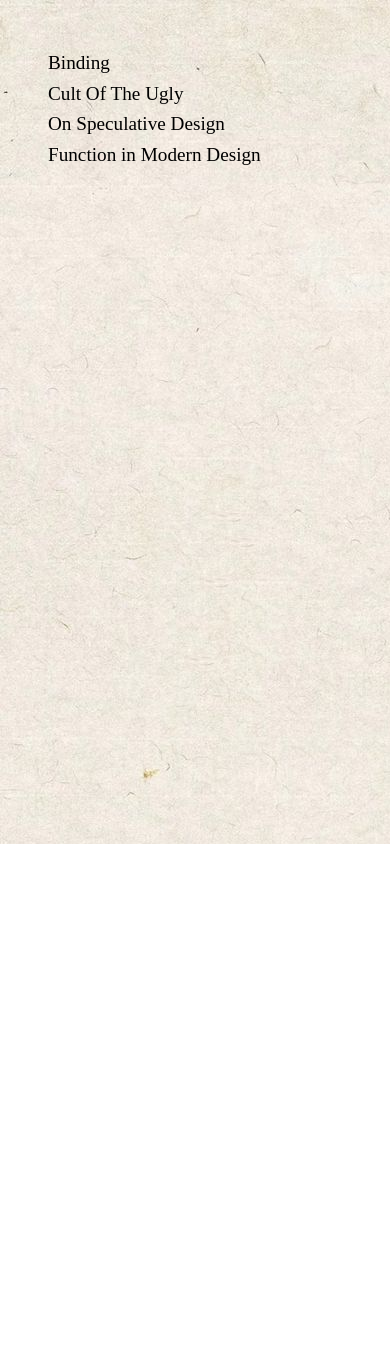
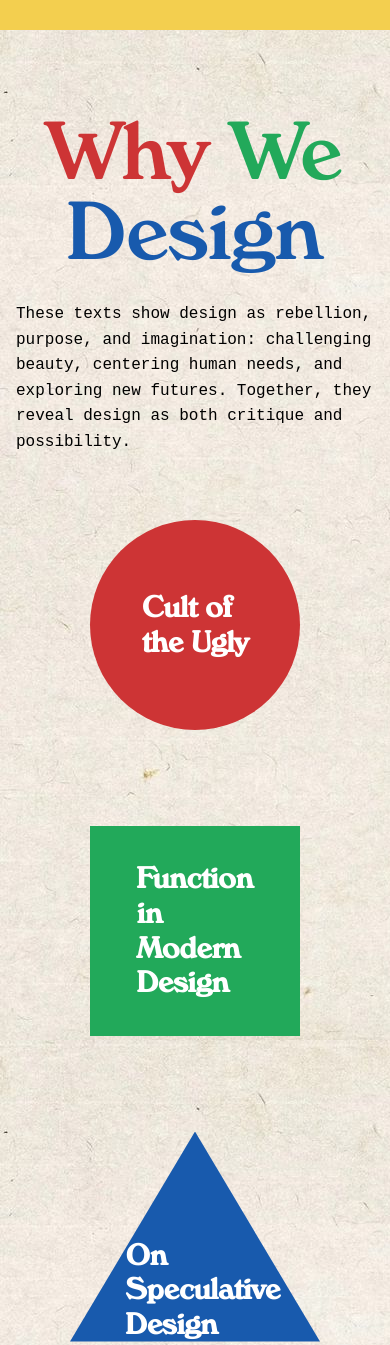
Before and after one commit to sacem069/binding, a plain HTML site: page index.html in a window 390 px wide. Shown: the top 1345 px of the page. Before the commit the page ends 844 px from the top, so only its background shows below. Drawn offline with Linux system fonts and the light colour scheme.

Commit message:
landing for mobile

```diff
--- a/FunctionInModernDesign/style.css
+++ b/FunctionInModernDesign/style.css
@@ -11,7 +11,6 @@
     background-color: #F8F3E7;
     font-family: 'IBM Plex Mono', monospace;
     cursor: url("images/cursor.png") 0 0, auto !important;
-
 }
 
 
--- a/common.css
+++ b/common.css
@@ -1,17 +1,132 @@
+@font-face {
+    font-family: "Verona Serial";
+    src: url("fonts/verona-serial/VeronaSerial-Medium.woff2") format("woff2");
+    font-weight: 500;
+
+}
+
 :root {
      background-image: url("images/texture.jpg");
     background-color: #ffffff;
+    font-size: 100%;
+    background-color: #F8F3E7;
+    font-family: 'IBM Plex Mono', monospace;
+    cursor: url("images/cursor.png") 0 0, auto !important;
 }
 
 body {
     cursor: url("images/cursor.png") 0 0, auto !important;
-
-    /* font-family: 'helvetica', sans-serif; */
     font-size: 1.2rem;
     line-height: 1.6;
-    padding: 3rem;
+    /* padding: 3rem; */
+
+.top-bar {
+  width: 100%;
+  height: 30px;
+  background-color: #F3CF4F;
+  top: 0;
+  left: 0;
+}
+
+
+h1{
+
+ font-family: "Verona Serial", serif;
+   font-weight: 500;
+   font-size: 5rem;
+   line-height: 5rem;
+   /* inline-size: 2rem; */
+    margin: 0 auto;
+    text-align: center;
+    margin-top: 5rem;
+}
+
+
+
+h2 {
+  font-size: 1rem;
+  margin-top: 2rem;
+  margin-bottom: 2rem;
+  margin-left: 1rem;
+  margin-right: 1rem;
+  text-align: left;
 
 }
+
+.red{
+    color: #CD3435;
+}
+
+.blue {
+    color:#185AAD;
+}
+
+.green {
+    color:#22A95A;
+}
+
+
+
+ .texts-shapes {
+  display: flex;
+  flex-direction: column;
+  align-items: center;
+  gap: 6rem;
+  margin-top: 4rem;
+  margin-bottom: 10rem;
+}
+
+
+.shape {
+  color: #fff;
+  font-family: "Verona Serial", serif;
+  font-weight: 700;
+  text-align: left;
+  display: flex;
+  align-items: center;
+  justify-content: center;
+}
+
+.shape p {
+  margin: 0;
+  line-height: 1.2;
+  font-size: 1.8rem;
+}
+
+
+.circle {
+  width: 210px;
+  height: 210px;
+  border-radius: 50%;
+  background: #CD3435;
+}
+
+.square {
+  width: 210px;
+  height: 210px;
+  background: #22A95A;
+}
+
+.triangle {
+  width: 250px;
+  height: 210px;
+  background: #185AAD;
+  clip-path: polygon(50% 0, 0 100%, 100% 100%);
+  align-items: flex-end;
+  padding-left: 1rem;
+}
+
+footer {
+  width: 100%;
+  height: 100px;
+  background-color: #F3CF4F;
+  font-size: 1rem;
+  /* top: 0; */
+  left: 0;
+}
+
+}
+
 
 * {
   cursor: url("../images/cursor.png") 0 0, auto !important;
--- a/index.html
+++ b/index.html
@@ -11,16 +11,51 @@
         </style>
 
 </head>
+
+<header> </header>
 <body>
-    <h1>Binding</h1>
-    <nav>
+
+<div class="top-bar"></div>
+    <h1>
+        <span class="red">Why</span>
+        <span class="green">We</span>
+        <span class="blue">Design</span>
+     </h1>
+
+
+    <h2> These texts show design as rebellion, purpose, and imagination: challenging beauty, centering human needs, and exploring new futures. Together, they reveal design as both critique and possibility. </h2>
+
+
+
+
+<section class="texts-shapes">
+  <a class="shape circle"  href="CultOfTheUgly/">
+    <p>Cult of<br>the Ugly</p>
+  </a>
+
+  <a class="shape square" href="FunctionInModernDesign/index.html">
+    <p>Function<br>in<br>Modern<br>Design</p>
+  </a>
+
+  <a class="shape triangle" href="OnSpeculativeDesign/index.html">
+    <p>On<br>Speculative<br>Design</p>
+
+  </a>
+</section>
+
+    <!-- <nav>
         <ol>
-            <li><a href="CultOfTheUgly/">Cult Of The Ugly</a></li>
-            <li><a href="OnSpeculativeDesign/index.html">On Speculative Design</a></li>
-            <li><a href="FunctionInModernDesign/index.html">Function in Modern Design</a></li>
+            <li><a class = "first" href="CultOfTheUgly/">Cult Of The Ugly</a></li>
+            <li><a class = "second" href="OnSpeculativeDesign/index.html">On Speculative Design</a></li>
+            <li><a a class = "third" href="FunctionInModernDesign/index.html">Function in Modern Design</a></li>
 
         </ol>
-    </nav>
+    </nav> -->
 
 </body>
+
+<footer>
+    <div>
+    typography & Interaction</div>
+</footer>
 </html>
```
Also changed, not shown: fonts/verona-serial/VeronaSerial-Medium.woff2 (added), 3 other files.
